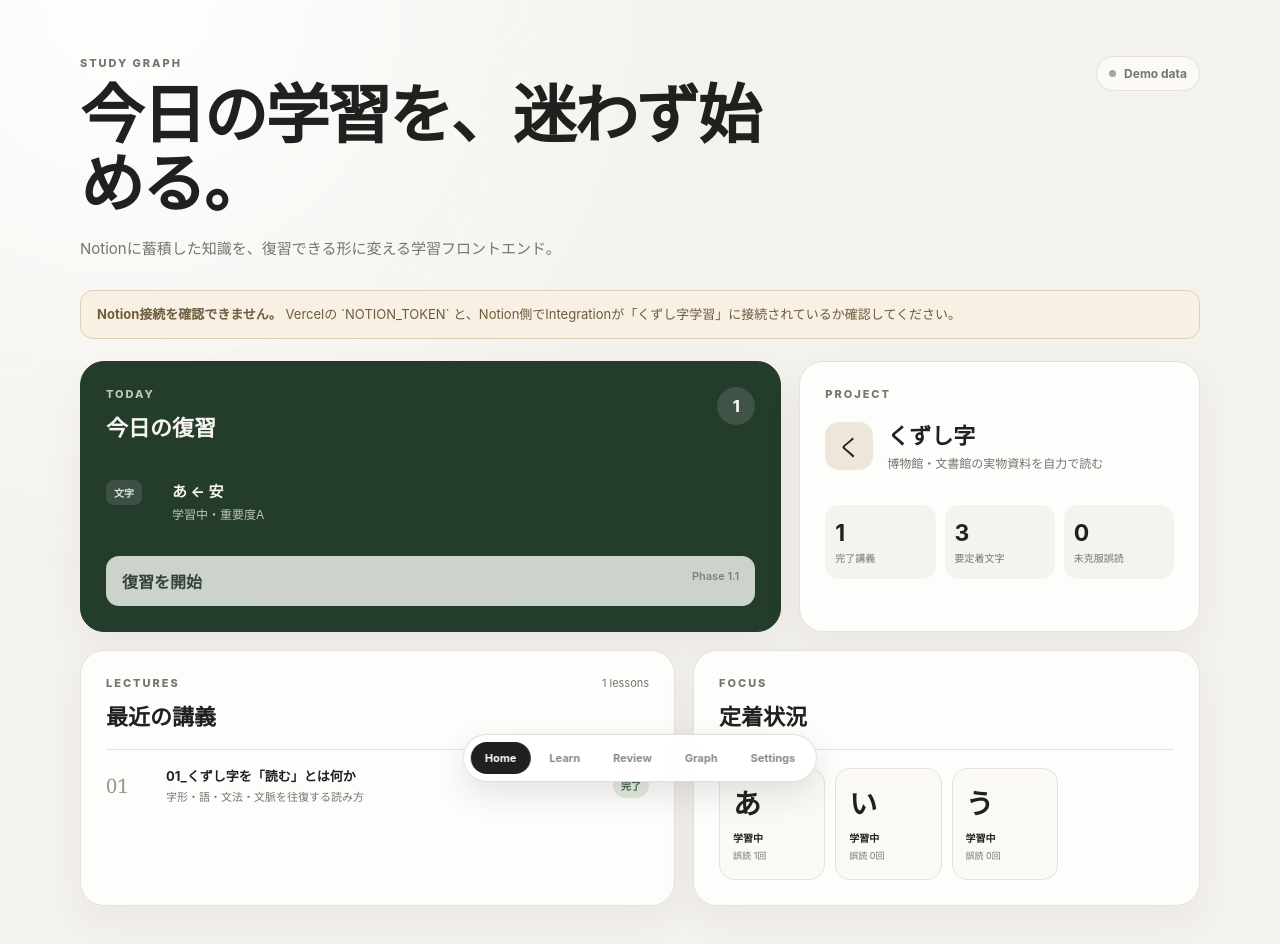
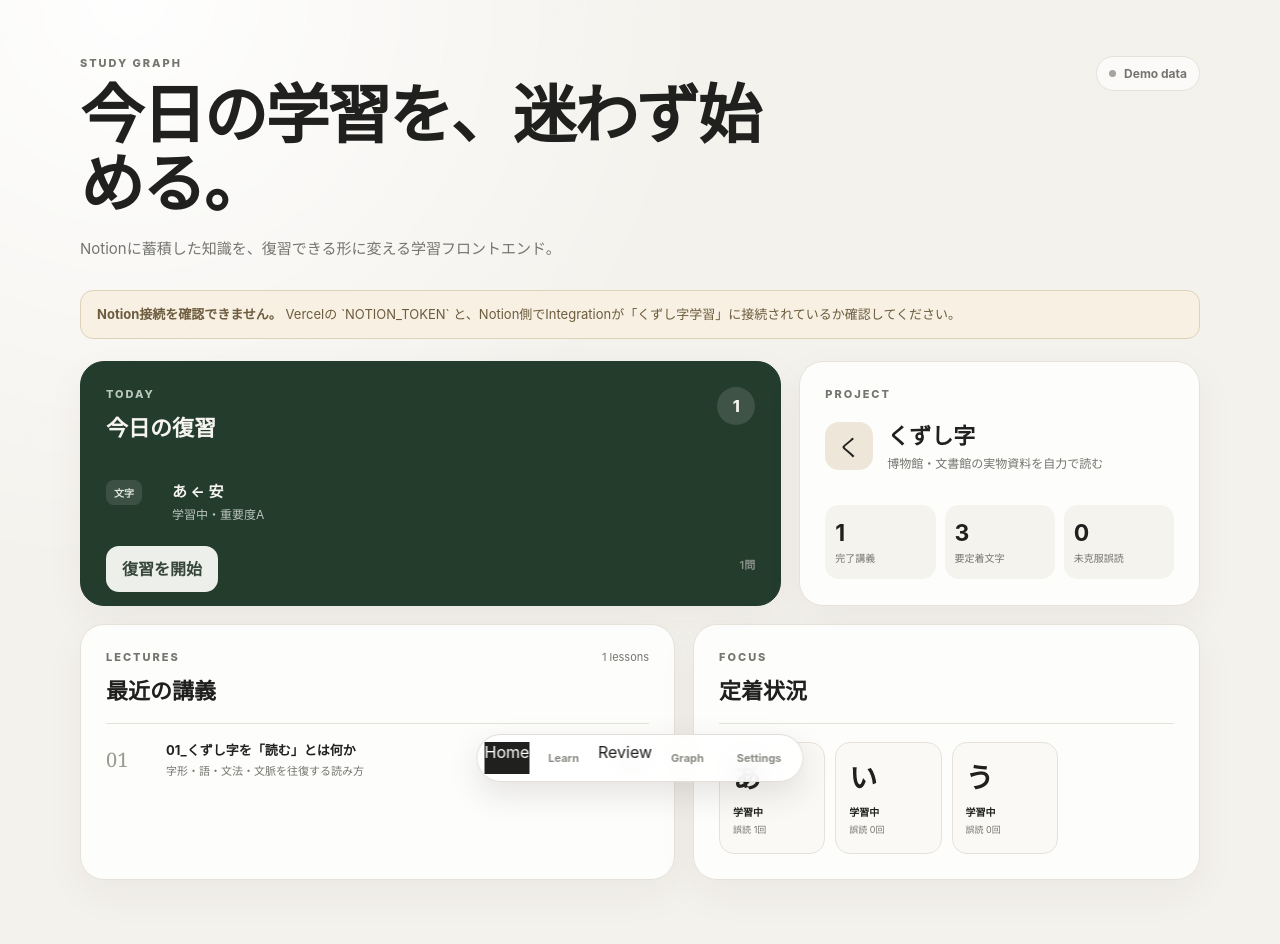
Before and after one commit to Auto-Hal/study-graph, a Next.js app: page / in a window 1280 px wide. Shown: the top 944 px of the page. Built offline with nearby package versions, Linux system fonts and the light colour scheme.

Commit message:
feat: enable review entry from home

```diff
--- a/app/page.tsx
+++ b/app/page.tsx
@@ -1,3 +1,4 @@
+import Link from "next/link";
 import { getKuzushijiDashboard } from "@/src/lib/notion/kuzushiji";
 
 export const dynamic = "force-dynamic";
@@ -56,9 +57,15 @@ export default async function Home() {
             )}
           </div>
 
-          <button className="start-button" type="button" disabled>
-            復習を開始 <span>Phase 1.1</span>
-          </button>
+          {data.reviewQueue.length > 0 ? (
+            <Link className="start-button" href="/review">
+              復習を開始 <span>{data.reviewQueue.length}問</span>
+            </Link>
+          ) : (
+            <span className="start-button is-disabled">
+              復習項目はありません <span>0問</span>
+            </span>
+          )}
         </article>
 
         <aside className="project-card">
@@ -124,9 +131,9 @@ export default async function Home() {
       </section>
 
       <footer className="bottom-nav" aria-label="Primary navigation">
-        <span className="active">Home</span>
+        <Link className="active" href="/">Home</Link>
         <span>Learn</span>
-        <span>Review</span>
+        <Link href="/review">Review</Link>
         <span>Graph</span>
         <span>Settings</span>
       </footer>
```
